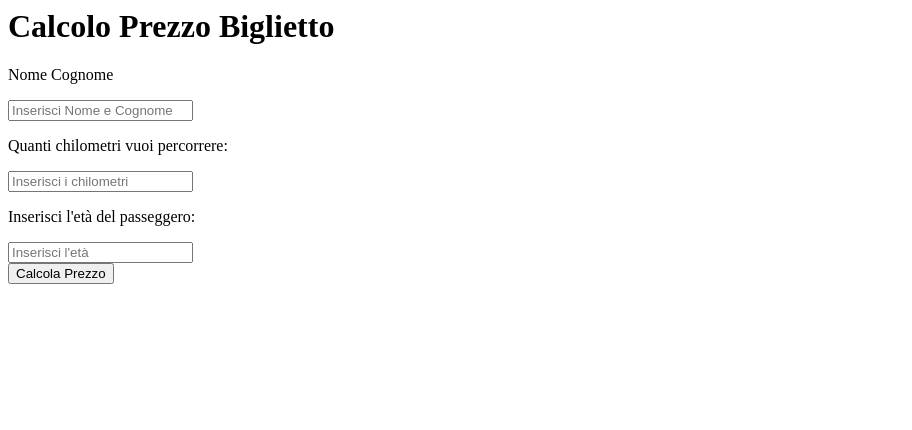
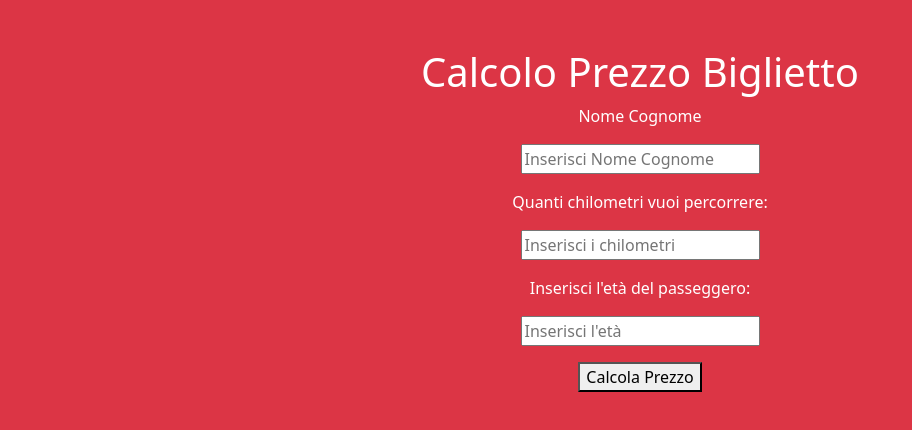
Before and after one commit to StaglianoM/-js-biglietto-treno-form, a plain HTML site: page index.html in a window 1280 px wide. Shown: the whole page, without its empty margins (0-912 px from the left). Drawn offline with nearby package versions, Linux system fonts and the light colour scheme.

Commit message:
add - base bootstrap

```diff
--- a/index.html
+++ b/index.html
@@ -1,24 +1,30 @@
 <html lang="en">
+
 <head>
     <meta charset="UTF-8">
     <meta name="viewport" content="width=device-width, initial-scale=1.0">
     <title>Calcolo Prezzo Biglietto</title>
+    <link href="https://cdn.jsdelivr.net/npm/bootstrap@5.3.0-alpha1/dist/css/bootstrap.min.css" rel="stylesheet">
+
 </head>
-<body>
-    <h1>Calcolo Prezzo Biglietto</h1>
-    <p>Nome Cognome</p>
-    <input type="text" name="dati" id="Nome Cognome" placeholder="Inserisci Nome e Cognome">
-    <p for="chilometri">Quanti chilometri vuoi percorrere:</p>
-    <input type="number" id="chilometri" placeholder="Inserisci i chilometri">
-    <br>
 
-    <p for="eta">Inserisci l'età del passeggero:</p>
-    <input type="number" id="eta" placeholder="Inserisci l'età">
-    <br>
+<body class="bg-danger text-white text-center">
+    <div class="container mt-5">
+        <h1>Calcolo Prezzo Biglietto</h1>
+        <p>Nome Cognome</p>
+        <input type="text" name="dati" id="Nome Cognome" placeholder="Inserisci Nome Cognome">
+        <p class="mt-3" for="chilometri">Quanti chilometri vuoi percorrere:</p>
+        <input type="number" id="chilometri" placeholder="Inserisci i chilometri">
+        <br>
 
-    <button onclick="calcolaPrezzo()">Calcola Prezzo</button>
+        <p class="mt-3" for="eta">Inserisci l'età del passeggero:</p>
+        <input type="number" id="eta" placeholder="Inserisci l'età">
+        <br>
+    </div>
+    <button class="mt-3" onclick="calcolaPrezzo()">Calcola Prezzo</button>
     <p id="risultato"></p>
 
     <script src="script.js"></script>
 </body>
+
 </html>
```
